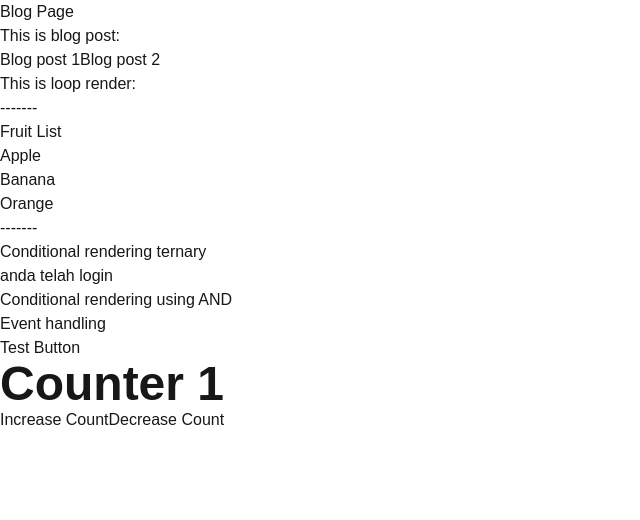
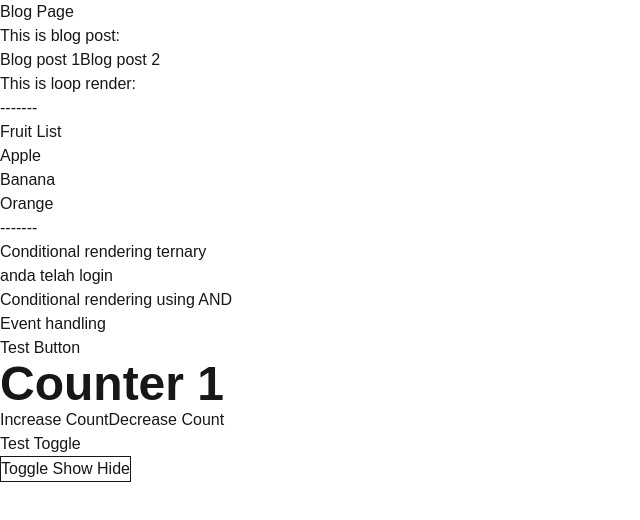
Before and after one commit to cyberfly/learn-nextjs, a Next.js app: page /blog in a window 1280 px wide. Shown: the top 520 px of the page, without its empty margins (0-640 px from the left). Built offline with nearby package versions, Linux system fonts and the light colour scheme.

Commit message:
useState example with toggle component

```diff
--- a/app/blog/page.tsx
+++ b/app/blog/page.tsx
@@ -2,6 +2,7 @@ import FruitList from "@/components/fruit-list";
 import ConditonalRendering from "@/components/conditional-render";
 import BasicEvent from "@/components/basic-event";
 import Counter from "@/components/counter";
+import ToggleComp from "@/components/toggle";
 
 export default function Blog() {
   const fruits = ["Apple", "Banana", "Orange"];
@@ -27,6 +28,8 @@ export default function Blog() {
       <BasicEvent />
 
       <Counter />
+
+      <ToggleComp/>
     </>
   );
 }
--- /dev/null
+++ b/components/toggle.tsx
@@ -0,0 +1,19 @@
+"use client";
+
+import { useState } from "react";
+
+const ToggleComp = () => {
+  const [toggle, setToggle] = useState(false);
+
+  return (
+    <>
+      <h1>Test Toggle</h1>
+
+      {toggle && <h3>This is toggle content</h3>}
+
+      <button className="border" onClick={() => setToggle(!toggle)}>Toggle Show Hide</button>
+    </>
+  );
+};
+
+export default ToggleComp;
```
